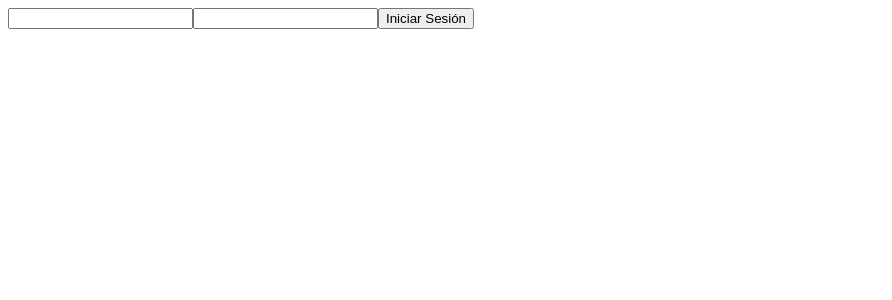
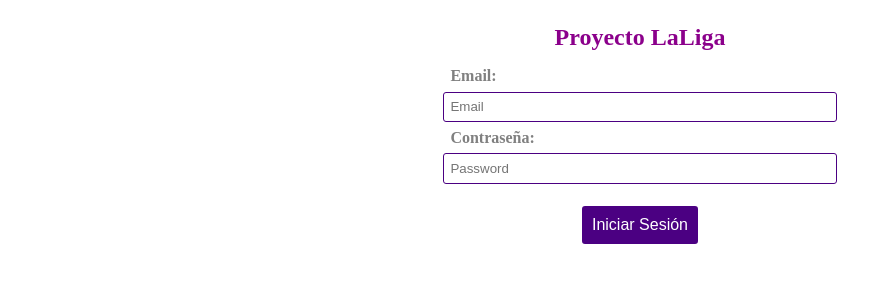
Before and after one commit to AdaParra/prueba-tecnica-la-liga, a React (Create React App) app: page /login in a window 1280 px wide. Shown: the top 300 px of the page, without its empty margins (0-892 px from the left). Built offline with nearby package versions, Linux system fonts and the light colour scheme.

Commit message:
Added styles in login page

```diff
--- /dev/null
+++ b/src/components/Button.ts
@@ -0,0 +1,20 @@
+import styled from "styled-components";
+import { colors } from "./Theme";
+
+export const Button = styled.button`
+    font-size: 1em;
+    margin: 1em;
+    padding: .5rem;
+    border: 2px solid ${colors.primary};
+    background: ${colors.primary};
+    color: white;
+    border-radius: 3px;
+    cursor: pointer;
+    transition: all .3s ease;
+    &:hover {
+        background: ${colors.secondary};
+        border: 2px solid ${colors.secondary};
+        color: white;
+    }
+    justify-self: center;
+`
--- /dev/null
+++ b/src/components/Container.ts
@@ -0,0 +1,7 @@
+import styled from "styled-components";
+
+export const Container = styled.div`
+  display: grid;
+  grid-template-columns: 30%;
+  justify-content: center;
+`;
--- /dev/null
+++ b/src/components/InfoText.ts
@@ -0,0 +1,9 @@
+import styled from "styled-components";
+import { colors } from "./Theme";
+
+export const InfoText = styled.p`
+  font-size: 1em;
+  color: #FFA500;
+  text-align: center;
+
+`;
--- /dev/null
+++ b/src/components/Input.ts
@@ -0,0 +1,17 @@
+import styled from "styled-components";
+import { colors } from "./Theme";
+
+export const Label = styled.label`
+    font-weight: bold;
+    color: ${colors.text};
+    align-self: flex-start;
+`;
+
+export const Input = styled.input`
+  padding: 0.5em;
+  margin: 0.5em;
+  border: 1px solid ${colors.primary};
+  border-radius: 3px;
+  width: 100%;
+  justify-self: center;
+`;
--- /dev/null
+++ b/src/components/Theme.ts
@@ -0,0 +1,5 @@
+export const colors = {
+    primary: '#4B0082',
+    secondary: '#8B008B',
+    text: '#808080'
+}
--- /dev/null
+++ b/src/components/Title.ts
@@ -0,0 +1,8 @@
+import styled from "styled-components";
+import { colors } from "./Theme";
+
+export const Title = styled.h1`
+  font-size: 1.5em;
+  color: ${colors.secondary};
+  text-align: center;
+`;
--- a/src/pages/Login.tsx
+++ b/src/pages/Login.tsx
@@ -1,6 +1,11 @@
 import React, { useState } from 'react';
 import { useNavigate, Navigate } from 'react-router-dom';
 import { loginWith } from '../api/index';
+import { Button } from 'components/Button';
+import { Input, Label } from 'components/Input';
+import { Container } from 'components/Container';
+import { Title } from 'components/Title';
+import { InfoText } from 'components/InfoText';
 
 export default function Login() {
     const navigate = useNavigate();
@@ -19,19 +24,24 @@ export default function Login() {
     }
 
     if (localStorage.getItem('token')) {
-        return <Navigate to="/users" />
+        return <Navigate to='/users' />
     }
 
     return (
-        <form onSubmit={handleSubmit}>
-            <input autoComplete="off" type="text" name="email" onChange={ e => setEmail(e.target.value) } />
-            <input autoComplete="off" type="password" name="password" onChange={e => setPassword(e.target.value) } />
-            <button type="submit">
+        <Container>
+            <Title>
+                Proyecto LaLiga
+            </Title>
+            <Label htmlFor='email'>Email: </Label>
+            <Input id='email' autoComplete='off' placeholder='Email' type='text' name='email' onChange={ e => setEmail(e.target.value) } />
+            <Label htmlFor='password'>Contraseña: </Label>
+            <Input autoComplete='off' id='password' placeholder='Password' type='password' name='password' onChange={e => setPassword(e.target.value) } />
+            <Button onClick={handleSubmit}>
                 Iniciar Sesión
-            </button>
+            </Button>
             {
-                showMessageUnauthorized && <p>Usuario o contraseña incorrecta</p>
+                showMessageUnauthorized && <InfoText>Usuario o contraseña incorrecta</InfoText>
             }
-        </form>
+        </Container>
     )
 }
```
